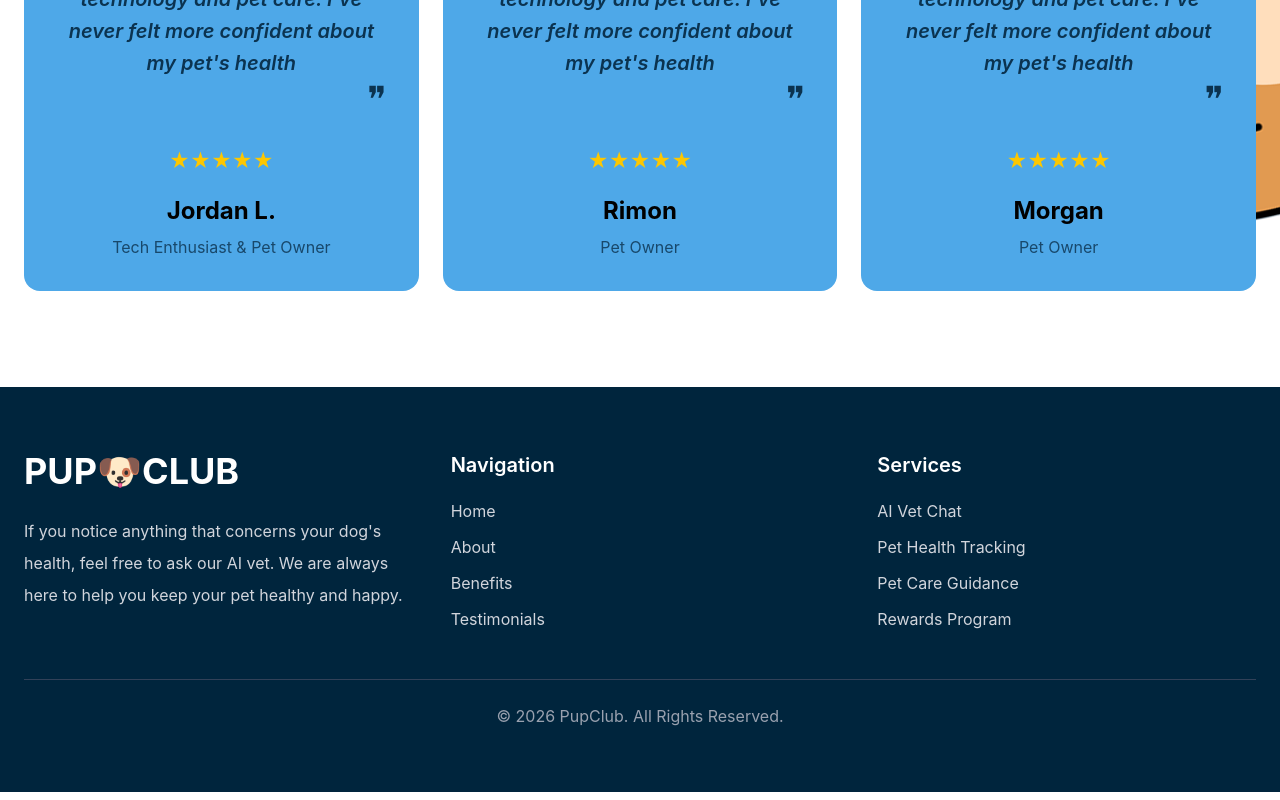
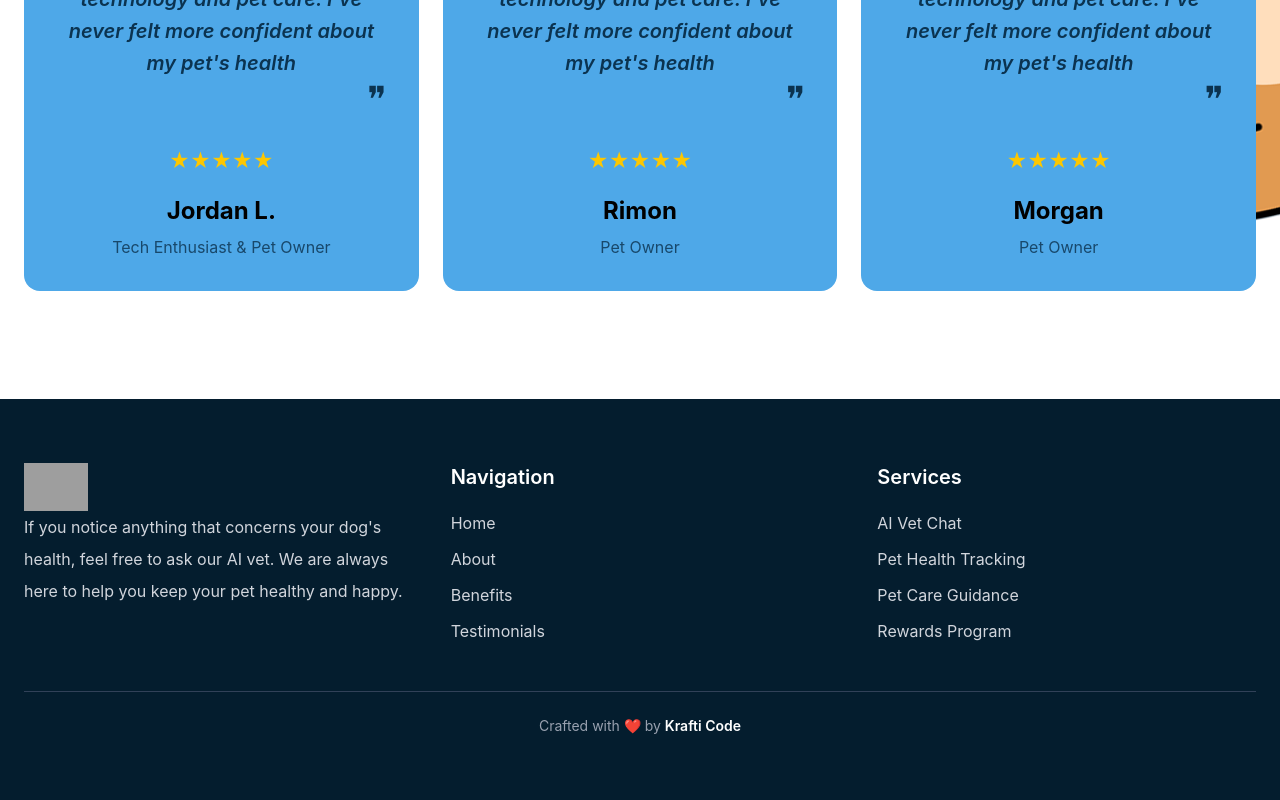
Before and after one commit to devjahid1/Pet, a React (Vite) app: page / in a window 1280 px wide. Shown: the part 4188-4988 px from the top of the page. Built offline with nearby package versions, Linux system fonts and the light colour scheme; grey boxes are pictures that could not be loaded.

Commit message:
Update Footer.jsx

```diff
--- a/src/components/Footer.jsx
+++ b/src/components/Footer.jsx
@@ -1,26 +1,29 @@
+import logo from "../assets/dlogo.png";
 const Footer = () => {
   return (
-    <footer className="bg-[#00253D] text-white py-16">
+    <footer className="bg-[#041d2e] text-white py-16 mt-3">
       <div className="max-w-7xl mx-auto px-6">
         <div className="grid md:grid-cols-3 gap-12">
           {/* Logo + Description */}
           <div>
-            <h2 className="text-4xl font-bold mb-6">
-              PUP<span className="text-[#D89B5A]">🐶</span>CLUB
-            </h2>
+            <div className="flex items-center">
+              <img
+                src={logo}
+                alt="PupClub Logo"
+                className="h-12 w-auto"
+              />
+            </div>
 
             <p className="text-gray-300 leading-8 max-w-sm">
-              If you notice anything that concerns your dog's health,
-              feel free to ask our AI vet. We are always here to help
-              you keep your pet healthy and happy.
+              If you notice anything that concerns your dog's health, feel free
+              to ask our AI vet. We are always here to help you keep your pet
+              healthy and happy.
             </p>
           </div>
 
           {/* Navigation */}
           <div>
-            <h3 className="text-xl font-semibold mb-5">
-              Navigation
-            </h3>
+            <h3 className="text-xl font-semibold mb-5">Navigation</h3>
 
             <ul className="space-y-3 text-gray-300">
               <li>
@@ -51,9 +54,7 @@ const Footer = () => {
 
           {/* Services */}
           <div>
-            <h3 className="text-xl font-semibold mb-5">
-              Services
-            </h3>
+            <h3 className="text-xl font-semibold mb-5">Services</h3>
 
             <ul className="space-y-3 text-gray-300">
               <li>AI Vet Chat</li>
@@ -66,7 +67,17 @@ const Footer = () => {
 
         {/* Bottom */}
         <div className="border-t border-slate-700 mt-12 pt-6 text-center text-gray-400">
-          © 2026 PupClub. All Rights Reserved.
+          <p className="text-sm text-gray-400 text-center">
+            Crafted with ❤️ by{" "}
+            <a
+              href="https://krafticode.com"
+              target="_blank"
+              rel="noopener noreferrer"
+              className="font-semibold text-[#ffffff] hover:underline"
+            >
+              Krafti Code
+            </a>
+          </p>
         </div>
       </div>
     </footer>
```
